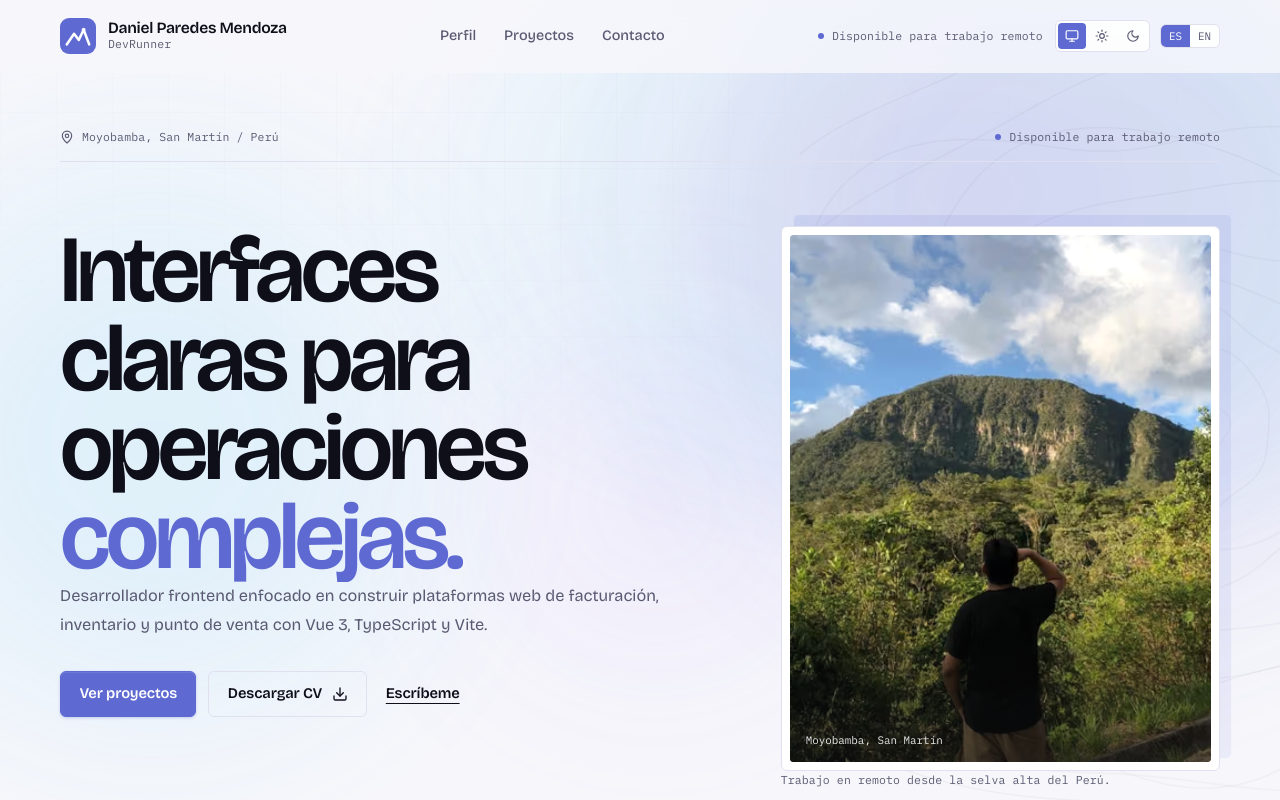
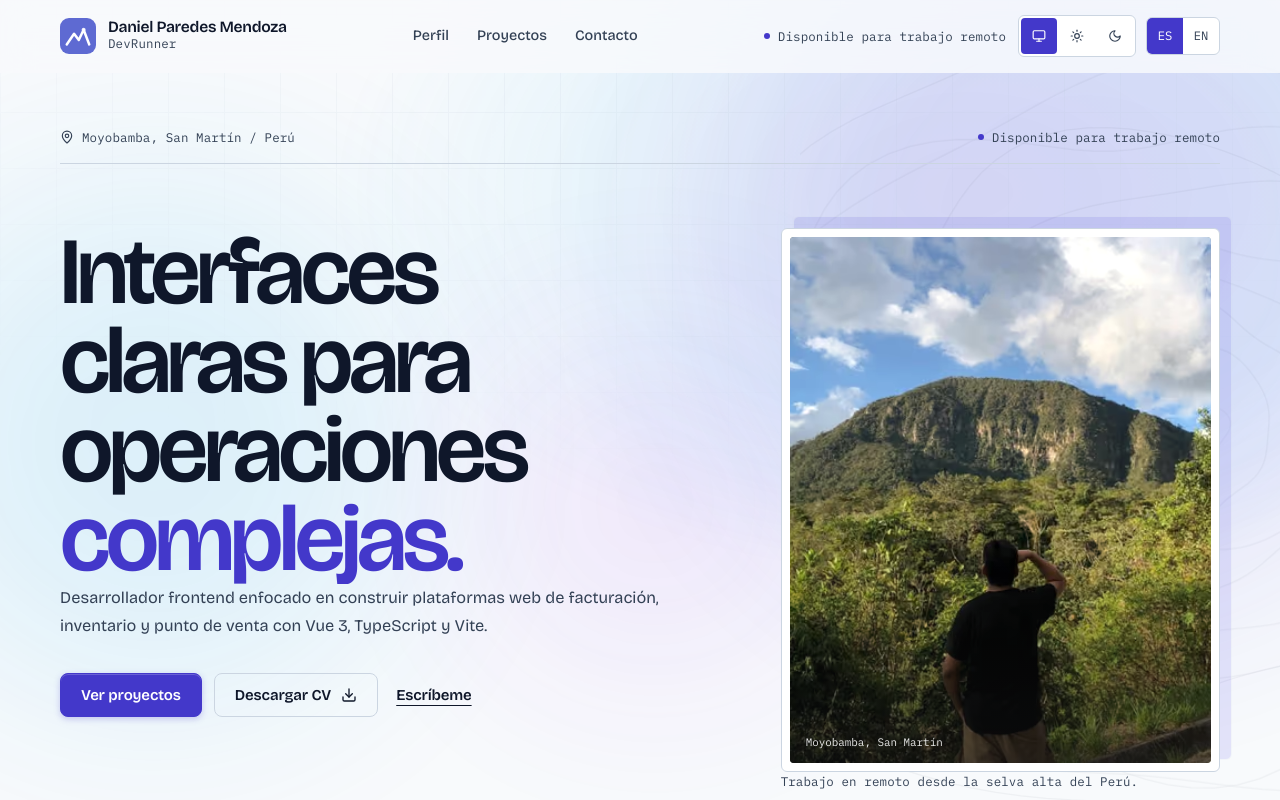
Before and after one commit to DanGosw/dangosw_portfolio, a Vue app: page / in a window 1280 px wide. Shown: the top 800 px of the page. Built offline with nearby package versions, Linux system fonts and the light colour scheme.

Commit message:
optimize sections and create fallbacks, fix colors on white mode

```diff
--- a/src/components/ui/ThemeToggle.vue
+++ b/src/components/ui/ThemeToggle.vue
@@ -42,7 +42,9 @@ const options = computed(() => [
 	display: flex;
 	align-items: center;
 	justify-content: center;
-	padding: 0.35rem 0.45rem;
+	min-width: 36px;
+	min-height: 36px;
+	padding: 0.4rem 0.55rem;
 	border: 0;
 	border-radius: 4px;
 	background: transparent;
--- a/src/style.css
+++ b/src/style.css
@@ -38,7 +38,7 @@
 }
 
 /* ========================
-   BASE
+   BASE & THEME TOKENS
    ======================== */
 
 :root {
@@ -47,26 +47,26 @@
     --gutter: clamp(1.25rem, 4vw, 2.5rem);
     --ease-out: cubic-bezier(0.16, 1, 0.3, 1);
 
-    /* Semantic tokens — Light (Default) */
-    --bg: var(--color-paper);
-    --bg-deep: var(--color-paper-deep);
-    --fg: var(--color-ink);
-    --fg-muted: var(--color-moss);
-    --border-color: var(--color-line);
-    --accent: var(--color-indigo);
-    --accent-soft: var(--color-indigo-soft);
-    --accent-muted: rgba(94, 106, 210, 0.12);
+    /* Semantic tokens — Light (Default: High Contrast & Readability) */
+    --bg: #f8fafc;
+    --bg-deep: #f1f5f9;
+    --fg: #0f172a;               /* Slate-900: Ratio 17.5:1 */
+    --fg-muted: #334155;         /* Slate-700: Ratio 7.8:1 - WCAG AAA */
+    --border-color: #cbd5e1;     /* Slate-300: Definición nítida */
+    --accent: #4338ca;           /* Indigo-700: Ratio 7.4:1 */
+    --accent-soft: #4f46e5;      /* Indigo-600 */
+    --accent-muted: rgba(67, 56, 202, 0.12);
     --surface: #ffffff;
-    --surface-raised: rgba(255, 255, 255, 0.85);
-    --header-bg: color-mix(in oklab, var(--color-paper) 82%, transparent);
-    --header-bg-scrolled: color-mix(in oklab, var(--color-paper) 94%, transparent);
-    --dark-section-bg: #13132b;
-    --dark-section-fg: #ffffff;
+    --surface-raised: #ffffff;
+    --header-bg: color-mix(in oklab, #f8fafc 85%, transparent);
+    --header-bg-scrolled: color-mix(in oklab, #f8fafc 96%, transparent);
+    --dark-section-bg: #070a13;
+    --dark-section-fg: #f8fafc;
 
-    /* Glow orbs (light mode — vibrant, clean & noticeable Linear palette) */
-    --orb-primary: rgba(94, 106, 210, 0.16);
-    --orb-secondary: rgba(56, 189, 248, 0.14);
-    --orb-tertiary: rgba(167, 139, 250, 0.13);
+    /* Glow orbs (light mode) */
+    --orb-primary: rgba(79, 70, 229, 0.16);
+    --orb-secondary: rgba(14, 165, 233, 0.13);
+    --orb-tertiary: rgba(147, 51, 234, 0.12);
 }
 
 /* System Dark Mode (when not forced to light) */
@@ -74,35 +74,26 @@
     :root:not(.light) {
         color-scheme: dark;
 
-        /* Palette overrides — Dark */
-        --color-paper: #0f0f11;
-        --color-paper-deep: #16161a;
-        --color-ink: #f0f0f8;
-        --color-pine: #2a2a4a;
-        --color-pine-deep: #13131e;
-        --color-moss: rgba(240, 240, 248, 0.55);
-        --color-line: rgba(255, 255, 255, 0.08);
+        /* Semantic tokens — Dark (High Contrast & Soft for Eyes) */
+        --bg: #0a0e17;
+        --bg-deep: #111827;
+        --fg: #f8fafc;               /* Slate-50: Ratio 18:1 */
+        --fg-muted: #94a3b8;         /* Slate-400: Ratio 7.5:1 - WCAG AAA */
+        --border-color: rgba(255, 255, 255, 0.14);
+        --accent: #6366f1;           /* Indigo-500: Ratio 6.8:1 */
+        --accent-soft: #818cf8;      /* Indigo-400: Ratio 8.5:1 */
+        --accent-muted: rgba(99, 102, 241, 0.22);
+        --surface: #111827;
+        --surface-raised: rgba(255, 255, 255, 0.06);
+        --header-bg: color-mix(in oklab, #0a0e17 80%, transparent);
+        --header-bg-scrolled: color-mix(in oklab, #0a0e17 94%, transparent);
+        --dark-section-bg: #06090f;
+        --dark-section-fg: #f8fafc;
 
-        /* Semantic tokens — Dark */
-        --bg: #0f0f11;
-        --bg-deep: #16161a;
-        --fg: #f0f0f8;
-        --fg-muted: rgba(240, 240, 248, 0.55);
-        --border-color: rgba(255, 255, 255, 0.08);
-        --accent: #5e6ad2;
-        --accent-soft: #8b92e8;
-        --accent-muted: rgba(94, 106, 210, 0.22);
-        --surface: #16161a;
-        --surface-raised: rgba(255, 255, 255, 0.05);
-        --header-bg: color-mix(in oklab, #0f0f11 78%, transparent);
-        --header-bg-scrolled: color-mix(in oklab, #0f0f11 92%, transparent);
-        --dark-section-bg: #0a0a0f;
-        --dark-section-fg: #f0f0f8;
-
-        /* Glow orbs (dark mode — vivid) */
-        --orb-primary: rgba(94, 106, 210, 0.22);
-        --orb-secondary: rgba(139, 146, 232, 0.14);
-        --orb-tertiary: rgba(94, 106, 210, 0.16);
+        /* Glow orbs (dark mode) */
+        --orb-primary: rgba(99, 102, 241, 0.22);
+        --orb-secondary: rgba(56, 189, 248, 0.14);
+        --orb-tertiary: rgba(168, 85, 247, 0.16);
     }
 }
 
@@ -110,64 +101,48 @@
 :root.dark {
     color-scheme: dark;
 
-    --color-paper: #0f0f11;
-    --color-paper-deep: #16161a;
-    --color-ink: #f0f0f8;
-    --color-pine: #2a2a4a;
-    --color-pine-deep: #13131e;
-    --color-moss: rgba(240, 240, 248, 0.55);
-    --color-line: rgba(255, 255, 255, 0.08);
+    --bg: #0a0e17;
+    --bg-deep: #111827;
+    --fg: #f8fafc;
+    --fg-muted: #94a3b8;
+    --border-color: rgba(255, 255, 255, 0.14);
+    --accent: #6366f1;
+    --accent-soft: #818cf8;
+    --accent-muted: rgba(99, 102, 241, 0.22);
+    --surface: #111827;
+    --surface-raised: rgba(255, 255, 255, 0.06);
+    --header-bg: color-mix(in oklab, #0a0e17 80%, transparent);
+    --header-bg-scrolled: color-mix(in oklab, #0a0e17 94%, transparent);
+    --dark-section-bg: #06090f;
+    --dark-section-fg: #f8fafc;
 
-    --bg: #0f0f11;
-    --bg-deep: #16161a;
-    --fg: #f0f0f8;
-    --fg-muted: rgba(240, 240, 248, 0.55);
-    --border-color: rgba(255, 255, 255, 0.08);
-    --accent: #5e6ad2;
-    --accent-soft: #8b92e8;
-    --accent-muted: rgba(94, 106, 210, 0.22);
-    --surface: #16161a;
-    --surface-raised: rgba(255, 255, 255, 0.05);
-    --header-bg: color-mix(in oklab, #0f0f11 78%, transparent);
-    --header-bg-scrolled: color-mix(in oklab, #0f0f11 92%, transparent);
-    --dark-section-bg: #0a0a0f;
-    --dark-section-fg: #f0f0f8;
-
-    --orb-primary: rgba(94, 106, 210, 0.22);
-    --orb-secondary: rgba(139, 146, 232, 0.14);
-    --orb-tertiary: rgba(94, 106, 210, 0.16);
+    --orb-primary: rgba(99, 102, 241, 0.22);
+    --orb-secondary: rgba(56, 189, 248, 0.14);
+    --orb-tertiary: rgba(168, 85, 247, 0.16);
 }
 
 /* Explicit Light Mode */
 :root.light {
     color-scheme: light;
 
-    --color-paper: #f7f7fb;
-    --color-paper-deep: #eeeef6;
-    --color-ink: #0f0f1a;
-    --color-pine: #1e1e3f;
-    --color-pine-deep: #13132b;
-    --color-moss: #5a5a72;
-    --color-line: #e0e0ef;
+    --bg: #f8fafc;
+    --bg-deep: #f1f5f9;
+    --fg: #0f172a;
+    --fg-muted: #334155;
+    --border-color: #cbd5e1;
+    --accent: #4338ca;
+    --accent-soft: #4f46e5;
+    --accent-muted: rgba(67, 56, 202, 0.12);
+    --surface: #ffffff;
+    --surface-raised: #ffffff;
+    --header-bg: color-mix(in oklab, #f8fafc 85%, transparent);
+    --header-bg-scrolled: color-mix(in oklab, #f8fafc 96%, transparent);
+    --dark-section-bg: #070a13;
+    --dark-section-fg: #f8fafc;
 
-    --bg: #f7f7fb;
-    --bg-deep: #eeeef6;
-    --fg: #0f0f1a;
-    --fg-muted: #5a5a72;
-    --border-color: #e0e0ef;
-    --accent: #5e6ad2;
-    --accent-soft: #8b92e8;
-    --accent-muted: rgba(94, 106, 210, 0.12);
-    --surface: #ffffff;
-    --surface-raised: rgba(255, 255, 255, 0.85);
-    --header-bg: color-mix(in oklab, #f7f7fb 82%, transparent);
-    --header-bg-scrolled: color-mix(in oklab, #f7f7fb 94%, transparent);
-    --dark-section-bg: #13132b;
-    --dark-section-fg: #ffffff;
-
-    --orb-primary: rgba(94, 106, 210, 0.16);
-    --orb-secondary: rgba(56, 189, 248, 0.14);
-    --orb-tertiary: rgba(167, 139, 250, 0.13);
+    --orb-primary: rgba(79, 70, 229, 0.16);
+    --orb-secondary: rgba(14, 165, 233, 0.13);
+    --orb-tertiary: rgba(147, 51, 234, 0.12);
 }
 
 *,
@@ -296,16 +271,16 @@ img {
 
 .meta {
     margin: 0;
-    font-family: var(--font-mono), serif;
-    font-size: 0.72rem;
-    font-weight: 400;
+    font-family: var(--font-mono), monospace;
+    font-size: 0.78rem;
+    font-weight: 500;
     line-height: 1.5;
     letter-spacing: 0.01em;
     color: var(--fg-muted);
 }
 
 .on-dark .meta {
-    color: rgba(240, 240, 248, 0.5);
+    color: rgba(240, 240, 248, 0.78);
 }
 
 /* ========================
@@ -320,18 +295,19 @@ img {
     align-items: center;
     justify-content: center;
     gap: 0.6rem;
-    padding: 0.8rem 1.15rem;
+    padding: 0.75rem 1.25rem;
+    min-height: 44px;
     border: 1px solid var(--action-border);
     background: var(--action-bg);
     color: var(--action-fg);
-    font-size: 0.92rem;
+    font-size: 0.94rem;
     font-weight: 600;
     letter-spacing: -0.01em;
     line-height: 1.2;
     text-decoration: none;
     cursor: pointer;
-    border-radius: 6px;
-    transition: background-color 180ms ease, color 180ms ease, border-color 180ms ease, box-shadow 180ms ease;
+    border-radius: 8px;
+    transition: background-color 180ms ease, color 180ms ease, border-color 180ms ease, box-shadow 180ms ease, transform 180ms ease;
 }
 
 .action:hover {
@@ -339,19 +315,22 @@ img {
     --action-border: var(--accent);
     --action-fg: var(--accent);
     box-shadow: 0 0 0 3px var(--accent-muted);
+    transform: translateY(-1px);
 }
 
 .action--solid {
     --action-bg: var(--accent);
     --action-fg: #ffffff;
     --action-border: var(--accent);
-    box-shadow: 0 1px 3px rgba(94, 106, 210, 0.3), inset 0 1px 0 rgba(255, 255, 255, 0.1);
+    box-shadow: 0 2px 6px rgba(67, 56, 202, 0.25), inset 0 1px 0 rgba(255, 255, 255, 0.2);
 }
 
 .action--solid:hover {
     --action-bg: var(--accent-soft);
     --action-border: var(--accent-soft);
-    box-shadow: 0 4px 16px rgba(94, 106, 210, 0.4), inset 0 1px 0 rgba(255, 255, 255, 0.15);
+    --action-fg: #ffffff;
+    box-shadow: 0 4px 16px rgba(67, 56, 202, 0.35), inset 0 1px 0 rgba(255, 255, 255, 0.25);
+    transform: translateY(-1px);
 }
 
 .action--quiet {
@@ -831,9 +810,15 @@ img {
 }
 
 .lang-toggle button {
-    padding: 0.35rem 0.5rem;
-    font-family: var(--font-mono), serif;
-    font-size: 0.68rem;
+    display: inline-flex;
+    align-items: center;
+    justify-content: center;
+    min-width: 36px;
+    min-height: 36px;
+    padding: 0.4rem 0.65rem;
+    font-family: var(--font-mono), monospace;
+    font-size: 0.76rem;
+    font-weight: 600;
     line-height: 1;
     color: var(--fg-muted);
     border: 0;
@@ -929,15 +914,15 @@ img {
 .tech-chip {
     display: inline-flex;
     align-items: center;
-    gap: 0.4rem;
-    padding: 0.28rem 0.65rem;
+    gap: 0.45rem;
+    padding: 0.32rem 0.72rem;
     border-radius: 6px;
     border: 1px solid var(--border-color);
     background: var(--surface-raised);
     color: var(--fg);
-    font-family: var(--font-mono), serif;
-    font-size: 0.74rem;
-    font-weight: 500;
+    font-family: var(--font-mono), monospace;
+    font-size: 0.76rem;
+    font-weight: 550;
     line-height: 1.25;
     letter-spacing: -0.01em;
     backdrop-filter: blur(8px);
@@ -948,11 +933,11 @@ img {
 .tech-chip::before {
     content: "";
     display: inline-block;
-    width: 5px;
-    height: 5px;
+    width: 6px;
+    height: 6px;
     border-radius: 50%;
     background: var(--accent);
-    opacity: 0.85;
+    opacity: 0.95;
     flex-shrink: 0;
 }
 
@@ -961,7 +946,7 @@ img {
     background: var(--accent-muted);
     color: var(--accent-soft);
     transform: translateY(-1px);
-    box-shadow: 0 4px 12px rgba(94, 106, 210, 0.15);
+    box-shadow: 0 4px 12px rgba(67, 56, 202, 0.15);
 }
 
 /* ========================
@@ -1026,9 +1011,9 @@ img {
     display: inline-flex;
     align-items: center;
     gap: 0.45rem;
-    font-family: var(--font-mono), serif;
-    font-size: 0.72rem;
-    color: rgba(240, 240, 248, 0.45);
+    font-family: var(--font-mono), monospace;
+    font-size: 0.76rem;
+    color: rgba(240, 240, 248, 0.75);
 }
 
 .social-row:hover .social-row__value {
--- a/vite.config.ts
+++ b/vite.config.ts
@@ -2,6 +2,9 @@ import { defineConfig } from "vite";
 import vue from "@vitejs/plugin-vue";
 import tailwindcss from "@tailwindcss/vite";
 import path from "node:path";
+import { fileURLToPath } from "node:url";
+
+const __dirname = path.dirname(fileURLToPath(import.meta.url));
 
 // https://vite.dev/config/
 export default defineConfig({
```
Also changed, not shown: index.html (+4 -3 lines), pnpm-workspace.yaml (added, +18 -0 lines), src/components/layout/SiteFooter.vue (+4 -4 lines), src/components/sections/ContactSection.vue (+12 -12 lines). Lines whose indentation alone changed are shown as unchanged.
